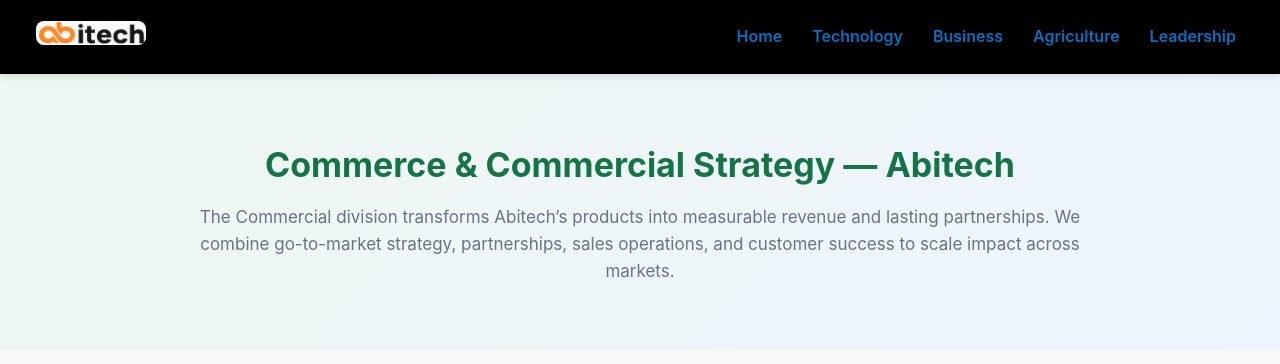
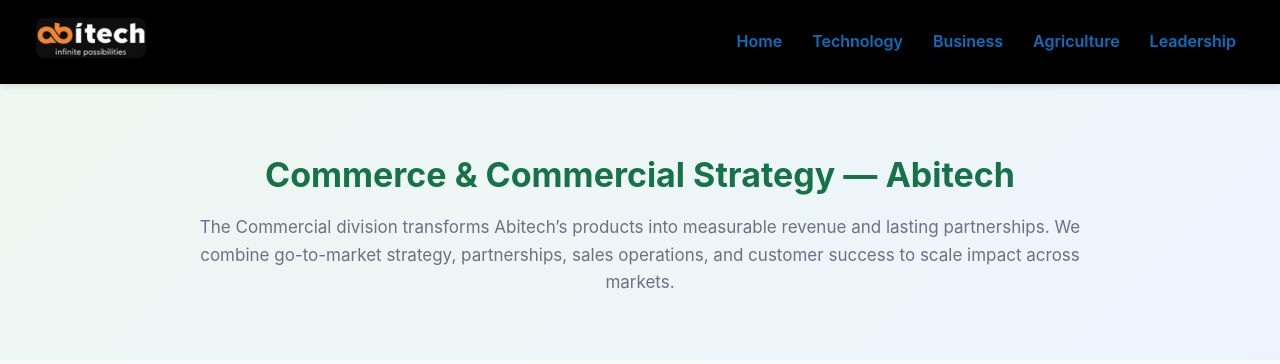
Before and after one commit to cornelcode/abitech-, a plain HTML site: page business.html in a window 1280 px wide. Shown: the top 364 px of the page. Drawn offline with Linux system fonts and the light colour scheme.

Commit message:
Update logo image source in business.html

```diff
--- a/business.html
+++ b/business.html
@@ -130,7 +130,7 @@
 
   <header>
     <div class="logo">
-      <img src="abitech logo.png" alt="Abitech Logo">
+        <img src="Screenshot 2025-11-06 122819.png" alt="Abitech Logo" />
     </div>
     <nav>
       <a href="index.html">Home</a>
```
